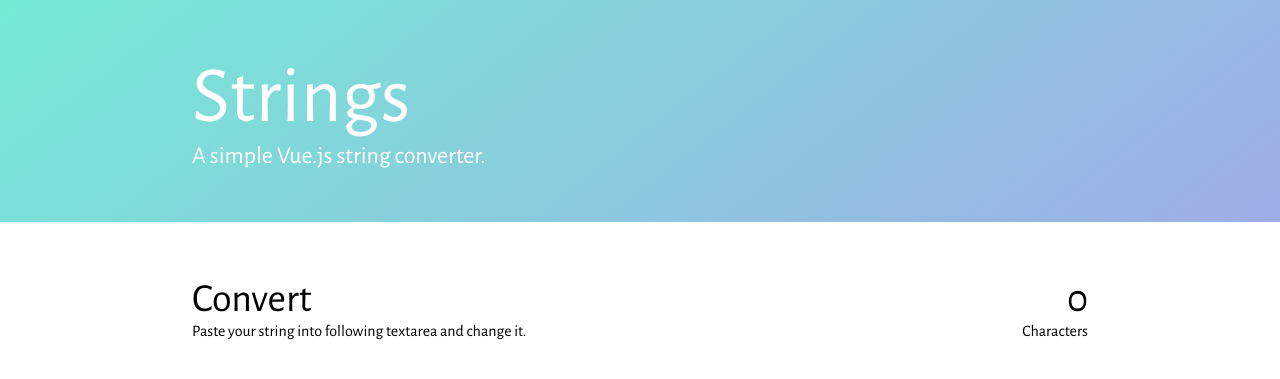
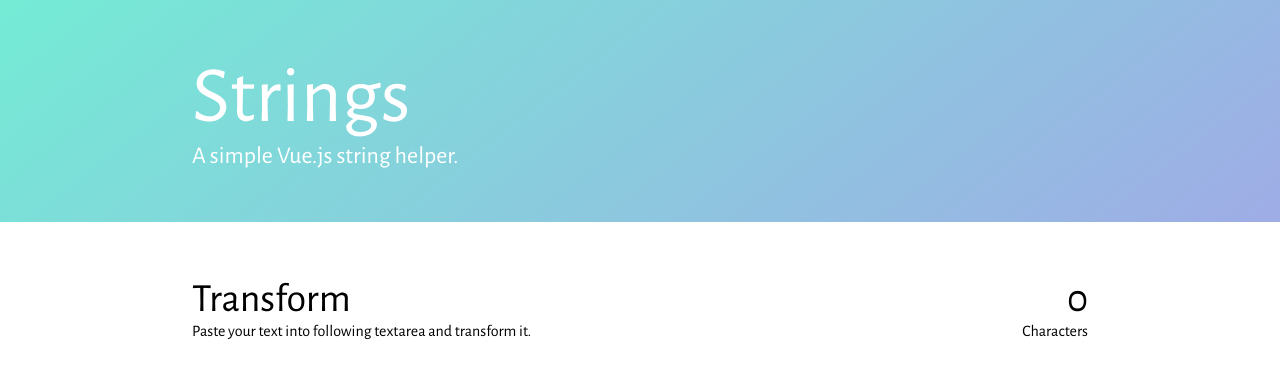
Before and after one commit to silencesys/string-serant, a website: page index.html in a window 1280 px wide. Shown: the top 379 px of the page. Drawn offline with nearby package versions, Linux system fonts and the light colour scheme.

Commit message:
:art: Update descriptions in index.html

```diff
--- a/index.html
+++ b/index.html
@@ -11,7 +11,7 @@
     <header>
         <section class="content">
             <h1 class="title">Strings</h1>
-            <h2 class="subtitle">A simple Vue.js string converter.</h2>
+            <h2 class="subtitle">A simple Vue.js string helper.</h2>
         </section>
     </header>
 
@@ -25,8 +25,8 @@
 
         <section class="inline-content">
             <section>
-            <h2>Convert</h2>
-            <p>Paste your string into following textarea and change it.</p>
+            <h2>Transform</h2>
+            <p>Paste your text into following textarea and transform it.</p>
             </section>
 
             <section class="character-count">
```
